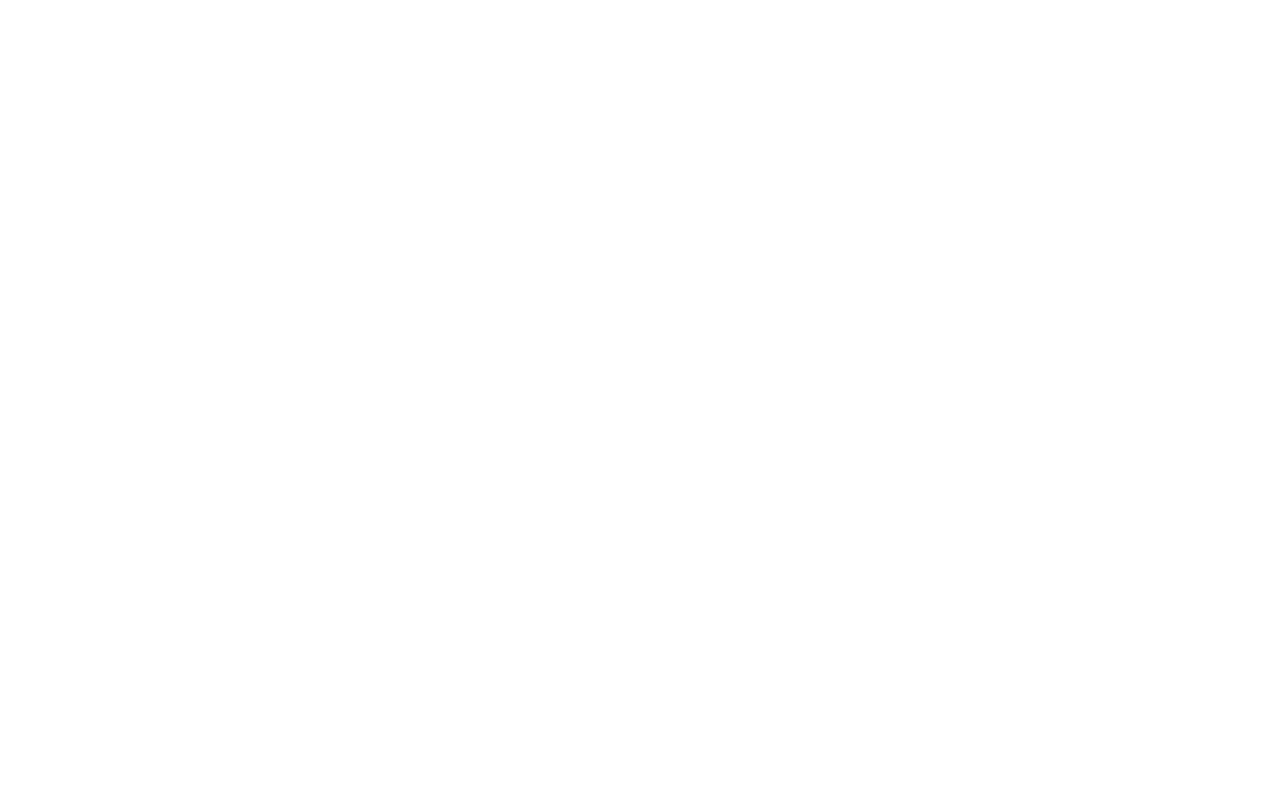
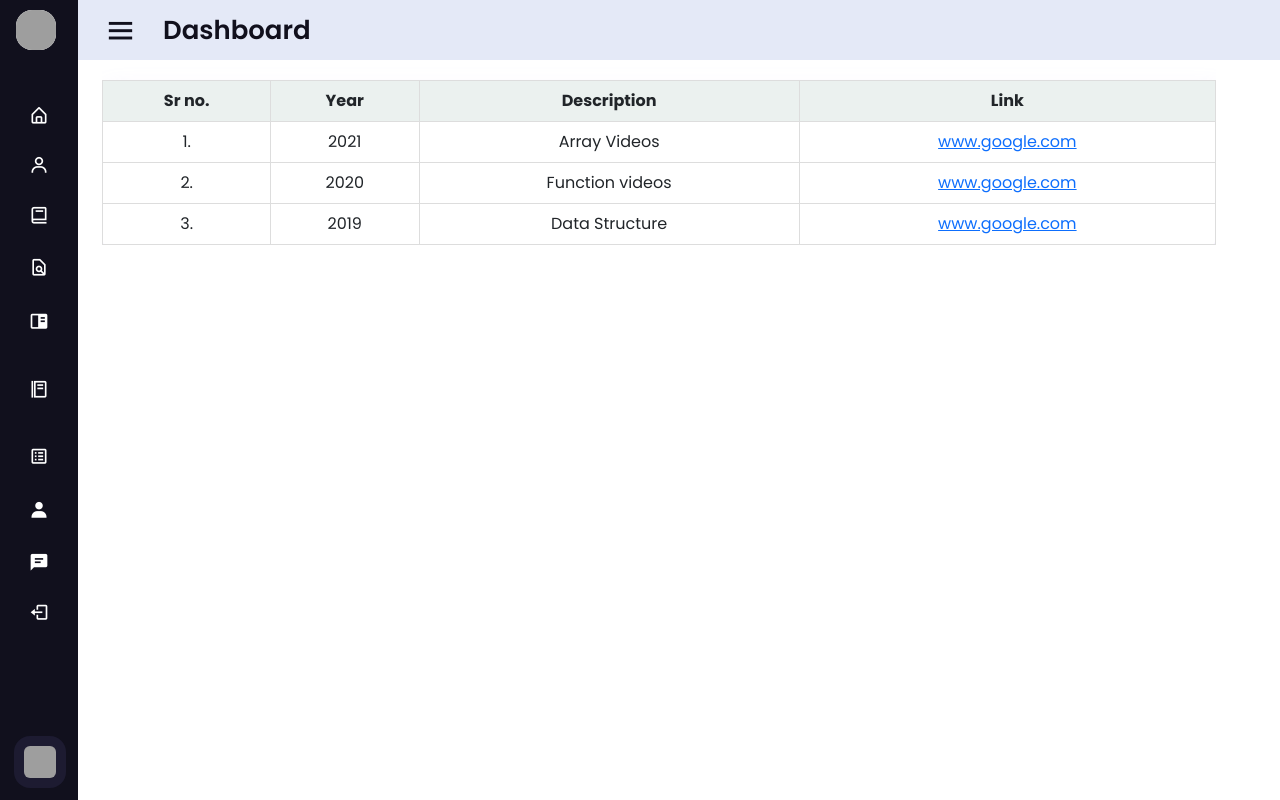
Before and after one commit to PranavShelke4/IT, a React (Create React App) app: page /study-material in a window 1280 px wide. Before the commit this address had no page. Built offline with nearby package versions, Linux system fonts and the light colour scheme; grey boxes are pictures that could not be loaded.

Commit message:
study material page done

```diff
--- a/src/components/SubjectTeacher/Course/question.css
+++ b/src/components/SubjectTeacher/Course/question.css
@@ -4,10 +4,9 @@
 }
 .upload-btn{
     position: absolute;
-    background-color: black;
+    background-color: #11101d;
     color: white;
     margin-left: 75%;
     margin-top: 2%;
-
-
+    border-radius: 10px;
 }
--- /dev/null
+++ b/src/components/SubjectTeacher/Course/studyMaterial.css
@@ -0,0 +1,44 @@
+.fy_section{
+    margin-left: 8%;
+    margin-right: 5%;
+    padding-top: 5rem;
+    overflow: auto;
+  }
+
+  .addStudent_btn{
+    position: relative;
+    display: block;
+    width: 10%;
+    height: 30px;
+    background-color: 36D100;
+    top: 10px;
+    left: 950px;
+  }
+
+  table {
+    font-family: arial, sans-serif;
+    border-collapse: collapse;
+    width: 100%;
+    border-radius: 6px;
+    box-shadow: 5px 12px 23px rgba(201, 176, 255, 0.25);
+  }
+
+  td {
+    border: 1px solid #dddddd;
+    text-align: center;
+    padding: 8px;
+  }
+
+  th {
+    border: 1px solid #dddddd;
+    text-align: center;
+    padding: 8px;
+    background-color: #EBF1EF;
+  }
+
+  img{
+    height: 52px;
+    width: 52px;
+    object-fit: cover;
+    border-radius: 16px;
+  }
--- /dev/null
+++ b/src/components/SubjectTeacher/Course/studyMaterial.js
@@ -0,0 +1,38 @@
+import React from 'react';
+import './studyMaterial.css';
+
+function studyMaterial(){
+    return (
+        <section className="fy_section">
+        <table className="ctTable">
+        <tr>
+          <th>Sr no.</th>
+          <th>Year</th>
+          <th>Description</th>
+          <th>Link</th>
+        </tr>
+        <tr>
+          <td>1.</td>
+          <td>2021</td>
+          <td>Array Videos</td>
+          <td><a href='/student-detail'>www.google.com</a></td>
+        </tr>
+        <tr>
+          <td>2.</td>
+          <td>2020</td>
+          <td>Function videos</td>
+          <td><a href='/student-detail'>www.google.com</a></td>
+        </tr>
+        <tr>
+          <td>3.</td>
+          <td>2019</td>
+          <td>Data Structure</td>
+          <td><a href='/student-detail'>www.google.com</a></td>
+        </tr>
+      </table>
+    </section>
+
+    );
+}
+
+export default studyMaterial;
--- a/src/functions/routes.js
+++ b/src/functions/routes.js
@@ -6,6 +6,7 @@
 import StudentDetail from '../pages/SubjectTeacherPages/studentDetail';
 import Course from '../pages/SubjectTeacherPages/coursePage';
 import QuestionPaper from '../pages/SubjectTeacherPages/questionPaper';
+import StudyPage  from "../pages/SubjectTeacherPages/studyPage";
 
 const ConfigRoutes = () => {
   return (
@@ -17,6 +18,7 @@
         <Route path="/student-details" element={<StudentDetail />}></Route>
         <Route path="/course" element={<Course />}></Route>
         <Route path="/question-paper" element={<QuestionPaper />}></Route>
+        <Route path="/study-material" element={<StudyPage />}></Route>
       </Routes>
     </>
   );
--- /dev/null
+++ b/src/pages/SubjectTeacherPages/studyPage.js
@@ -0,0 +1,14 @@
+import React from 'react';
+import SubNavbar from '../../components/SubjectTeacher/subNavbar';
+import StudyMaterial from '../../components/SubjectTeacher/Course/studyMaterial';
+
+function studyPage(){
+    return (
+        <div>
+            <SubNavbar />
+            <StudyMaterial />
+        </div>
+    );
+}
+
+export default studyPage;
```
